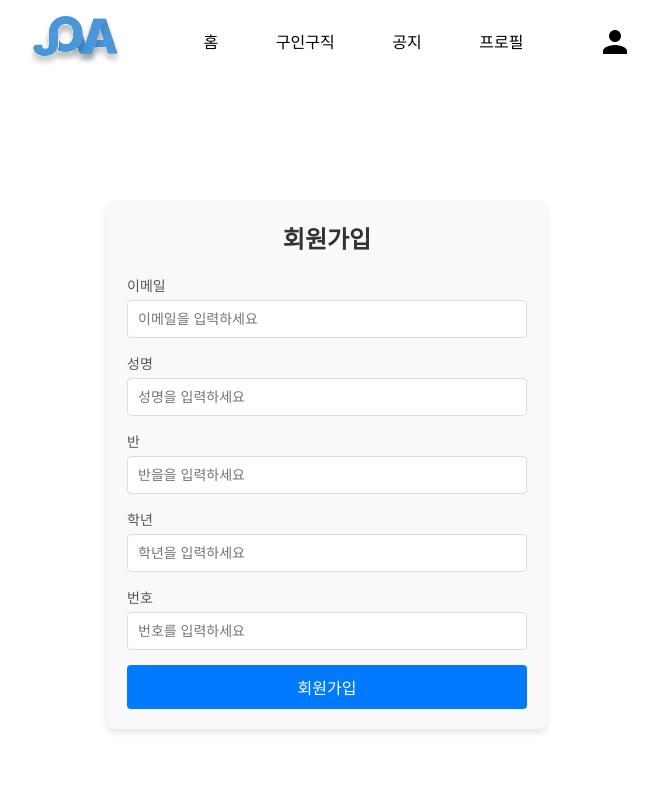
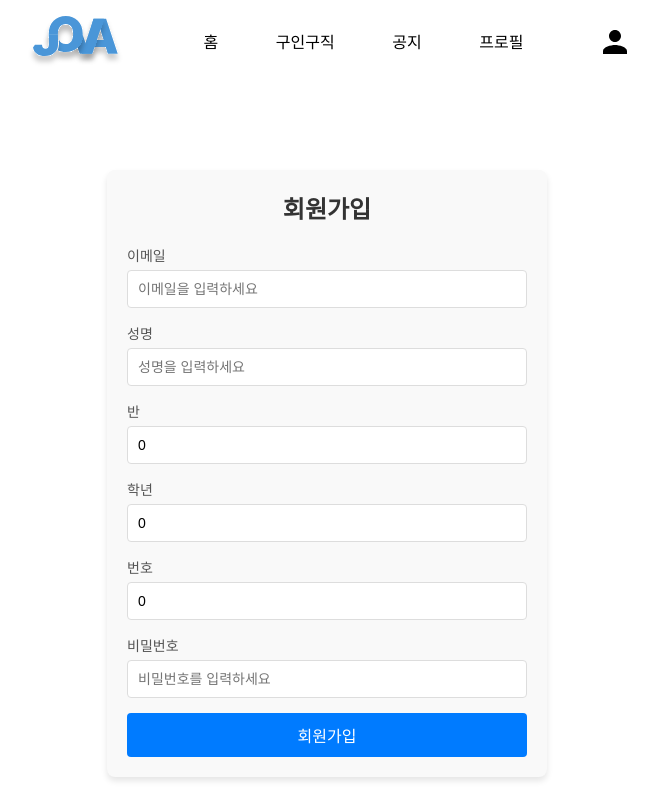
Before and after one commit to IdeaFestival-JOVA/JOVA-client-V0.5, a React (Vite) app: page /signup in a window 1280 px wide. Shown: the whole page, without its empty margins (313-971 px from the left). Built offline with nearby package versions, Linux system fonts and the light colour scheme; a web font is replaced by a local one.

Commit message:
스타일 수정 & 값 입력 수정정

```diff
--- a/src/page/login/SignUp.tsx
+++ b/src/page/login/SignUp.tsx
@@ -1,13 +1,14 @@
 import styled from "styled-components";
 import Header from "../../components/Header";
-
-export default SignUp;
+import { useState } from "react";
+import usePostSIgnUp from "../../custom/usePostSignUp";
+import { useNavigate } from "react-router-dom";
 
 const SignUpContainer = styled.div`
+  margin-top: 150px;
   display: flex;
   flex-direction: column;
   align-items: center;
-  margin-top: 20px;
   padding: 20px;
   background-color: #f9f9f9;
   border-radius: 8px;
@@ -65,16 +66,40 @@ const SignUpButton = styled.button`
   }
 `;
 
-const Wrapper = styled.div`
-  padding-top: 200px;
-  height: 100%;
+const Div = styled.div`
+  height: 170px;
 `;
 
 function SignUp() {
+  const [email, setEmail] = useState("");
+  const [name, setName] = useState("");
+  const [classNum, setClassNum] = useState<number>(0);
+  const [grade, setGrade] = useState<number>(0);
+  const [number, setNumber] = useState<number>(0);
+  const [password, setPassword] = useState<string>("");
+
+  const { postSignUp } = usePostSIgnUp();
+
+  const go = useNavigate();
+
+  const handleClick = () => {
+    const data = {
+      email: email,
+      name: name,
+      classNum: classNum,
+      grade: grade,
+      number: number,
+    };
+
+    postSignUp(data);
+
+    go("/profil");
+  };
+
   return (
     <>
       <Header />
-      <Wrapper>
+      <Div />
       <SignUpContainer>
         <Title>회원가입</Title>
         <Form>
@@ -84,6 +109,8 @@ function SignUp() {
               type="email"
               id="email"
               placeholder="이메일을 입력하세요"
+              value={email}
+              onChange={(e) => setEmail(e.target.value)}
             />
           </InputContainer>
           <InputContainer>
@@ -92,36 +119,55 @@ function SignUp() {
               type="text"
               id="username"
               placeholder="성명을 입력하세요"
+              value={name}
+              onChange={(e) => setName(e.target.value)}
             />
           </InputContainer>
           <InputContainer>
-              <Label htmlFor="password">반</Label>
+            <Label htmlFor="classNum">반</Label>
+            <Input
+              type="number"
+              id="classNum"
+              placeholder="반을 입력하세요"
+              value={classNum}
+              onChange={(e) => setClassNum(Number(e.target.value))}
+            />
+          </InputContainer>
+          <InputContainer>
+            <Label htmlFor="grade">학년</Label>
+            <Input
+              type="number"
+              id="grade"
+              placeholder="학년을 입력하세요"
+              value={grade}
+              onChange={(e) => setGrade(Number(e.target.value))}
+            />
+          </InputContainer>
+          <InputContainer>
+            <Label htmlFor="number">번호</Label>
+            <Input
+              type="number"
+              id="number"
+              placeholder="번호를 입력하세요"
+              value={number}
+              onChange={(e) => setNumber(Number(e.target.value))}
+            />
+          </InputContainer>
+          <InputContainer>
+            <Label htmlFor="number">비밀번호</Label>
             <Input
               type="password"
               id="password"
-                placeholder="반을을 입력하세요"
+              placeholder="비밀번호를 입력하세요"
+              value={password}
+              onChange={(e) => setPassword(e.target.value)}
             />
           </InputContainer>
-            <InputContainer>
-              <Label htmlFor="passwordConfirm">학년</Label>
-              <Input
-                type="password"
-                id="passwordConfirm"
-                placeholder="학년을 입력하세요"
-              />
-            </InputContainer>
-            <InputContainer>
-              <Label htmlFor="passwordConfirm">번호</Label>
-              <Input
-                type="password"
-                id="passwordConfirm"
-                placeholder="번호를 입력하세요"
-              />
-            </InputContainer>
-            <SignUpButton>회원가입</SignUpButton>
+          <SignUpButton onClick={handleClick}>회원가입</SignUpButton>
         </Form>
       </SignUpContainer>
-      </Wrapper>
     </>
   );
 }
+
+export default SignUp;
```
Lines whose indentation alone changed are shown as unchanged.
